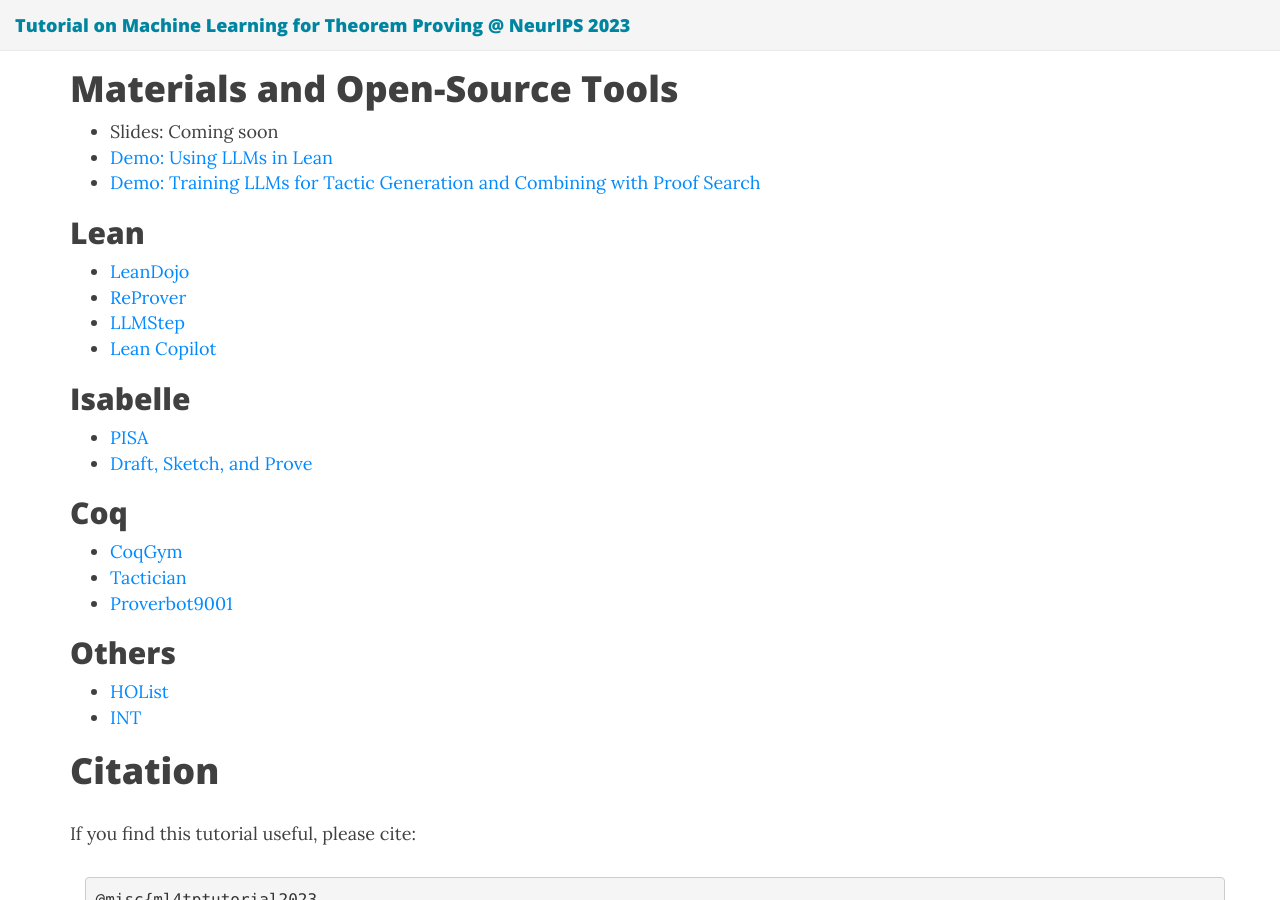
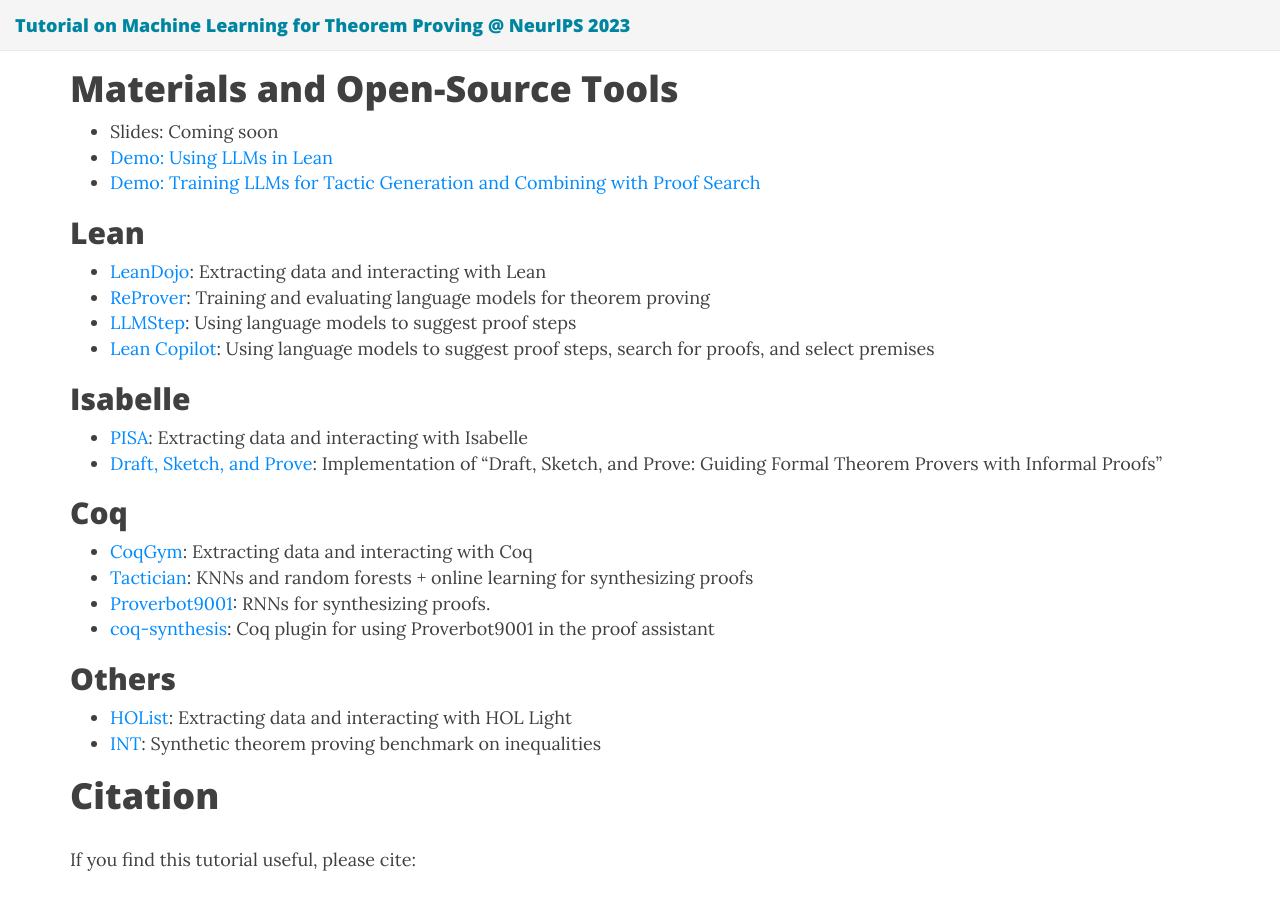
Before and after one commit to machine-learning-for-theorem-proving/machine-learning-for-theorem-proving.github.io, a Jekyll site: the page built from index.md, in a window 1280 px wide and 900 px high, scrolled down 1966 px. Built offline with Jekyll 4.4.1, drawn with Linux system fonts in a browser that asks for light colours; nearby versions of some CDN libraries.

Commit message:
Update index.md

```diff
--- a/index.md
+++ b/index.md
@@ -101,27 +101,28 @@ for code, reasoning, and program synthesis.
 
 ## Lean
 
-* [LeanDojo](https://github.com/lean-dojo/LeanDojo)
-* [ReProver](https://github.com/lean-dojo/ReProver)
-* [LLMStep](https://github.com/wellecks/llmstep)
-* [Lean Copilot](https://github.com/lean-dojo/LeanDojo)
+* [LeanDojo](https://github.com/lean-dojo/LeanDojo): Extracting data and interacting with Lean
+* [ReProver](https://github.com/lean-dojo/ReProver): Training and evaluating language models for theorem proving
+* [LLMStep](https://github.com/wellecks/llmstep): Using language models to suggest proof steps
+* [Lean Copilot](https://github.com/lean-dojo/LeanDojo): Using language models to suggest proof steps, search for proofs, and select premises
 
 ## Isabelle
 
-* [PISA](https://github.com/albertqjiang/Portal-to-ISAbelle)
-* [Draft, Sketch, and Prove](https://github.com/albertqjiang/draft_sketch_prove)
+* [PISA](https://github.com/albertqjiang/Portal-to-ISAbelle): Extracting data and interacting with Isabelle
+* [Draft, Sketch, and Prove](https://github.com/albertqjiang/draft_sketch_prove): Implementation of "Draft, Sketch, and Prove: Guiding Formal Theorem Provers with Informal Proofs"
 
 
 ## Coq
 
-* [CoqGym](https://github.com/princeton-vl/CoqGym)
-* [Tactician](https://coq-tactician.github.io/)
-* [Proverbot9001](https://github.com/UCSD-PL/proverbot9001)
+* [CoqGym](https://github.com/princeton-vl/CoqGym): Extracting data and interacting with Coq
+* [Tactician](https://coq-tactician.github.io/): KNNs and random forests + online learning for synthesizing proofs
+* [Proverbot9001](https://github.com/UCSD-PL/proverbot9001): RNNs for synthesizing proofs.
+* [coq-synthesis](https://github.com/agrarpan/coq-synthesis): Coq plugin for using Proverbot9001 in the proof assistant
 
 ## Others
 
-* [HOList](https://sites.google.com/view/holist/home)
-* [INT](https://github.com/albertqjiang/INT)
+* [HOList](https://sites.google.com/view/holist/home): Extracting data and interacting with HOL Light
+* [INT](https://github.com/albertqjiang/INT): Synthetic theorem proving benchmark on inequalities
 
 
 # Citation
```
